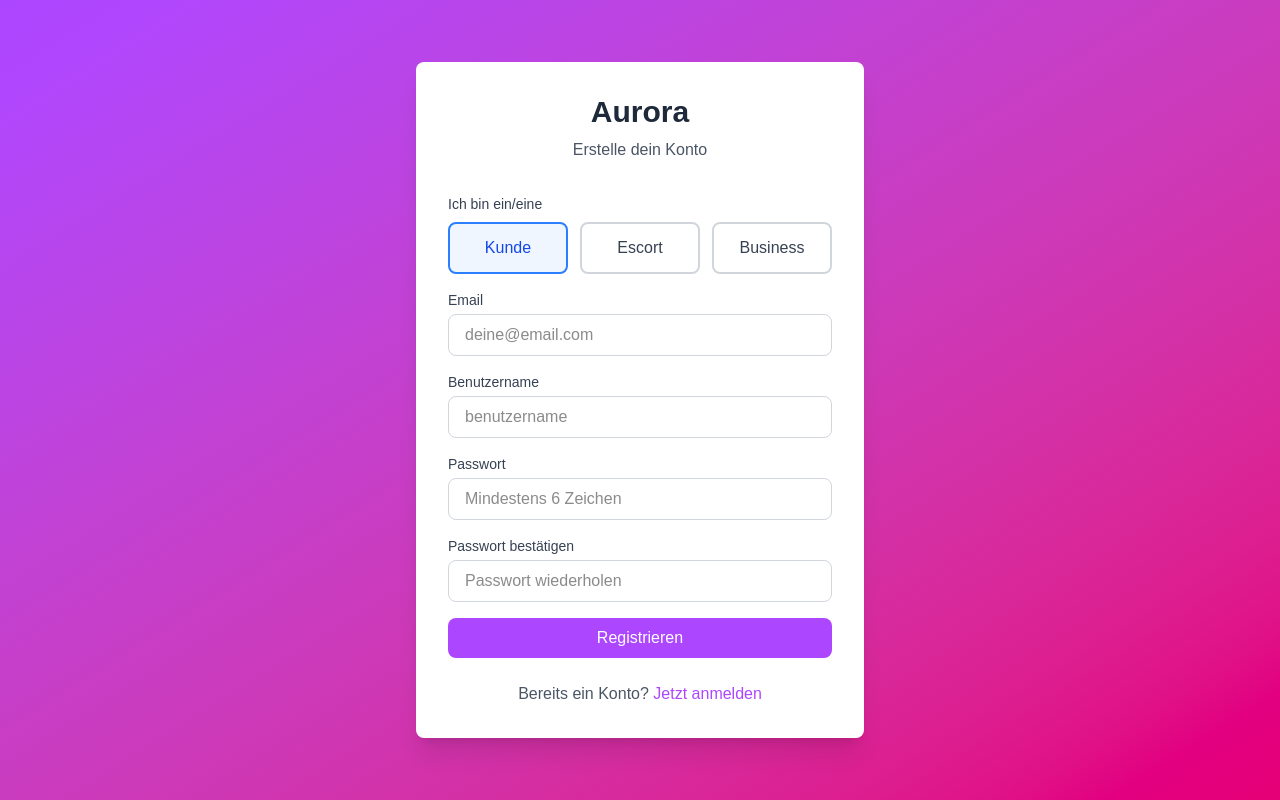
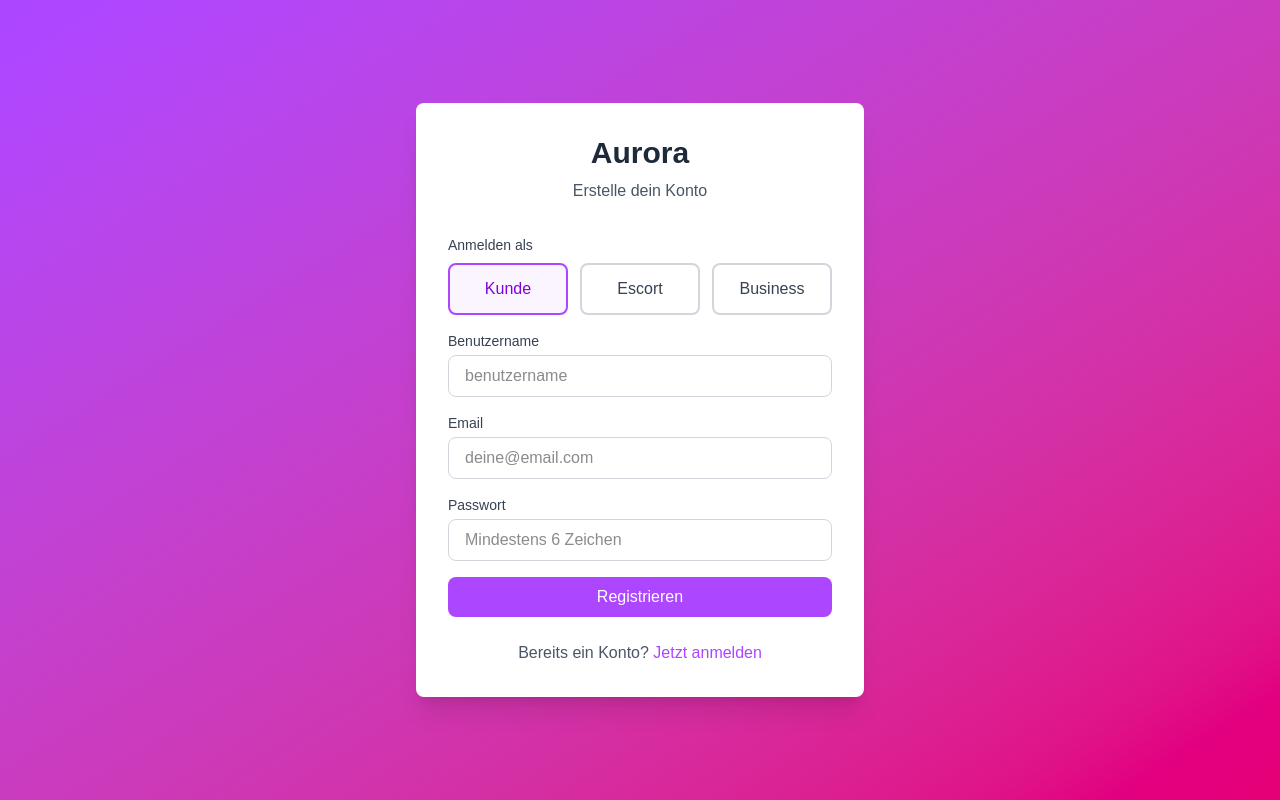
Before and after one commit to christophersteins/aurora, a Next.js app in the folder frontend/: page /register in a window 1280 px wide. Built offline with nearby package versions, Linux system fonts and the light colour scheme; no server answers.

Commit message:
refactor: optimize registration form - remove password confirmation, reorder fields, change role label

```diff
--- a/frontend/src/app/register/page.tsx
+++ b/frontend/src/app/register/page.tsx
@@ -12,10 +12,9 @@ export default function RegisterPage() {
   const router = useRouter();
   const { setAuth } = useAuthStore();
 
+  const [username, setUsername] = useState('');
   const [email, setEmail] = useState('');
-  const [username, setUsername] = useState('');
   const [password, setPassword] = useState('');
-  const [confirmPassword, setConfirmPassword] = useState('');
   const [role, setRole] = useState<UserRole>(UserRole.CUSTOMER);
   const [loading, setLoading] = useState(false);
   const [error, setError] = useState('');
@@ -25,11 +24,6 @@ export default function RegisterPage() {
     setError('');
 
     // Validierung
-    if (password !== confirmPassword) {
-      setError('Passwörter stimmen nicht überein');
-      return;
-    }
-
     if (password.length < 6) {
       setError('Passwort muss mindestens 6 Zeichen lang sein');
       return;
@@ -66,6 +60,20 @@ export default function RegisterPage() {
 
           <div>
             <label className="block text-sm font-medium text-gray-700 mb-1">
+              Benutzername
+            </label>
+            <input
+              type="text"
+              value={username}
+              onChange={(e) => setUsername(e.target.value)}
+              required
+              className="w-full px-4 py-2 border border-gray-300 rounded-lg focus:ring-2 focus:ring-purple-500 focus:border-transparent"
+              placeholder="benutzername"
+            />
+          </div>
+
+          <div>
+            <label className="block text-sm font-medium text-gray-700 mb-1">
               Email
             </label>
             <input
@@ -80,20 +88,6 @@ export default function RegisterPage() {
 
           <div>
             <label className="block text-sm font-medium text-gray-700 mb-1">
-              Benutzername
-            </label>
-            <input
-              type="text"
-              value={username}
-              onChange={(e) => setUsername(e.target.value)}
-              required
-              className="w-full px-4 py-2 border border-gray-300 rounded-lg focus:ring-2 focus:ring-purple-500 focus:border-transparent"
-              placeholder="benutzername"
-            />
-          </div>
-
-          <div>
-            <label className="block text-sm font-medium text-gray-700 mb-1">
               Passwort
             </label>
             <input
@@ -103,20 +97,6 @@ export default function RegisterPage() {
               required
               className="w-full px-4 py-2 border border-gray-300 rounded-lg focus:ring-2 focus:ring-purple-500 focus:border-transparent"
               placeholder="Mindestens 6 Zeichen"
-            />
-          </div>
-
-          <div>
-            <label className="block text-sm font-medium text-gray-700 mb-1">
-              Passwort bestätigen
-            </label>
-            <input
-              type="password"
-              value={confirmPassword}
-              onChange={(e) => setConfirmPassword(e.target.value)}
-              required
-              className="w-full px-4 py-2 border border-gray-300 rounded-lg focus:ring-2 focus:ring-purple-500 focus:border-transparent"
-              placeholder="Passwort wiederholen"
             />
           </div>
 
--- a/frontend/src/components/auth/RoleSelector.tsx
+++ b/frontend/src/components/auth/RoleSelector.tsx
@@ -18,7 +18,7 @@ export default function RoleSelector({ selectedRole, onChange }: RoleSelectorPro
   return (
     <div className="space-y-2">
       <label className="block text-sm font-medium text-gray-700">
-        Ich bin ein/eine
+        Anmelden als
       </label>
       <div className="grid grid-cols-3 gap-3">
         {roles.map((role) => (
@@ -30,7 +30,7 @@ export default function RoleSelector({ selectedRole, onChange }: RoleSelectorPro
               px-4 py-3 rounded-lg border-2 font-medium transition-all
               ${
                 selectedRole === role.value
-                  ? 'border-blue-500 bg-blue-50 text-blue-700'
+                  ? 'border-purple-500 bg-purple-50 text-purple-700'
                   : 'border-gray-300 bg-white text-gray-700 hover:border-gray-400'
               }
             `}
```
